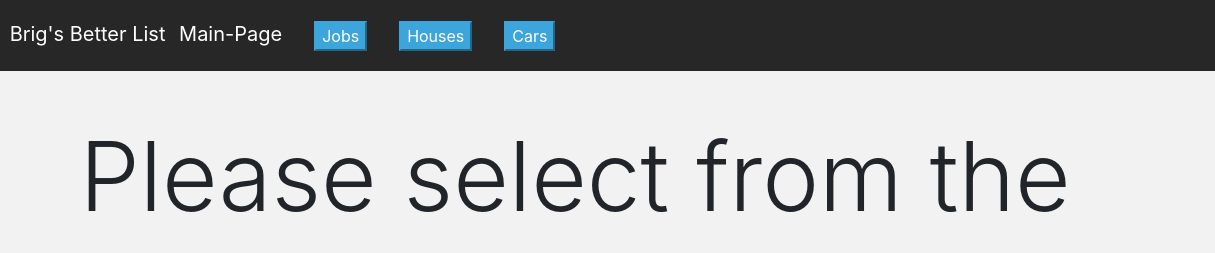
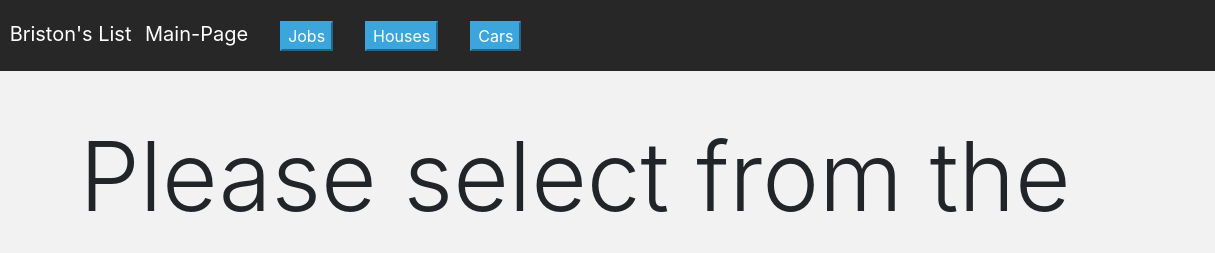
Before and after one commit to BristonLowell/brigs-better-list, a website with bundled scripts: page index.html in a window 1280 px wide. Shown: the top 253 px of the page, 65-1280 px from the left. Built offline with nearby package versions, Linux system fonts and the light colour scheme.

Commit message:
changed the name

```diff
--- a/index.html
+++ b/index.html
@@ -8,7 +8,7 @@
     <link rel="stylesheet" href="https://maxcdn.bootstrapcdn.com/bootstrap/4.0.0/css/bootstrap.min.css"
         integrity="sha384-Gn5384xqQ1aoWXA+058RXPxPg6fy4IWvTNh0E263XmFcJlSAwiGgFAW/dAiS6JXm" crossorigin="anonymous">
     <link rel="stylesheet" href="assets/style/main.css">
-    <title>Brigs-better-list</title>
+    <title>Briston's-list</title>
 </head>
 
 <body>
@@ -16,7 +16,7 @@
         <nav class="navbar navbar-dark navbar-expand bg-dark text-light">
             <a class="navbar-brand" href="#">
                 <img src="assets/img/logo.png" width="45" height="45" alt="" loading="lazy">
-                <span class="ml-2">Brig's Better List</span>
+                <span class="ml-2">Briston's List</span>
                 <span class="ml-2">Main-Page</span>
 
             </a>
```
